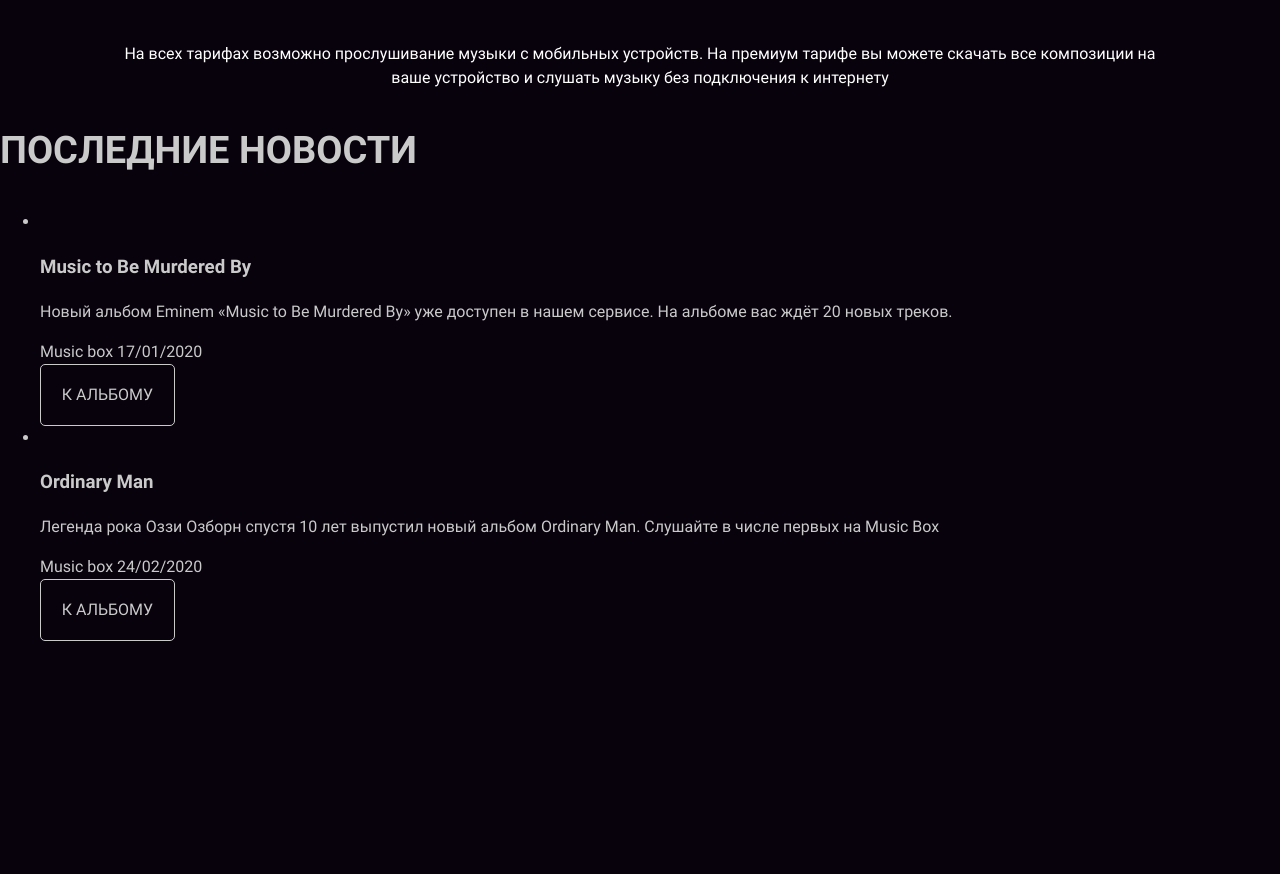
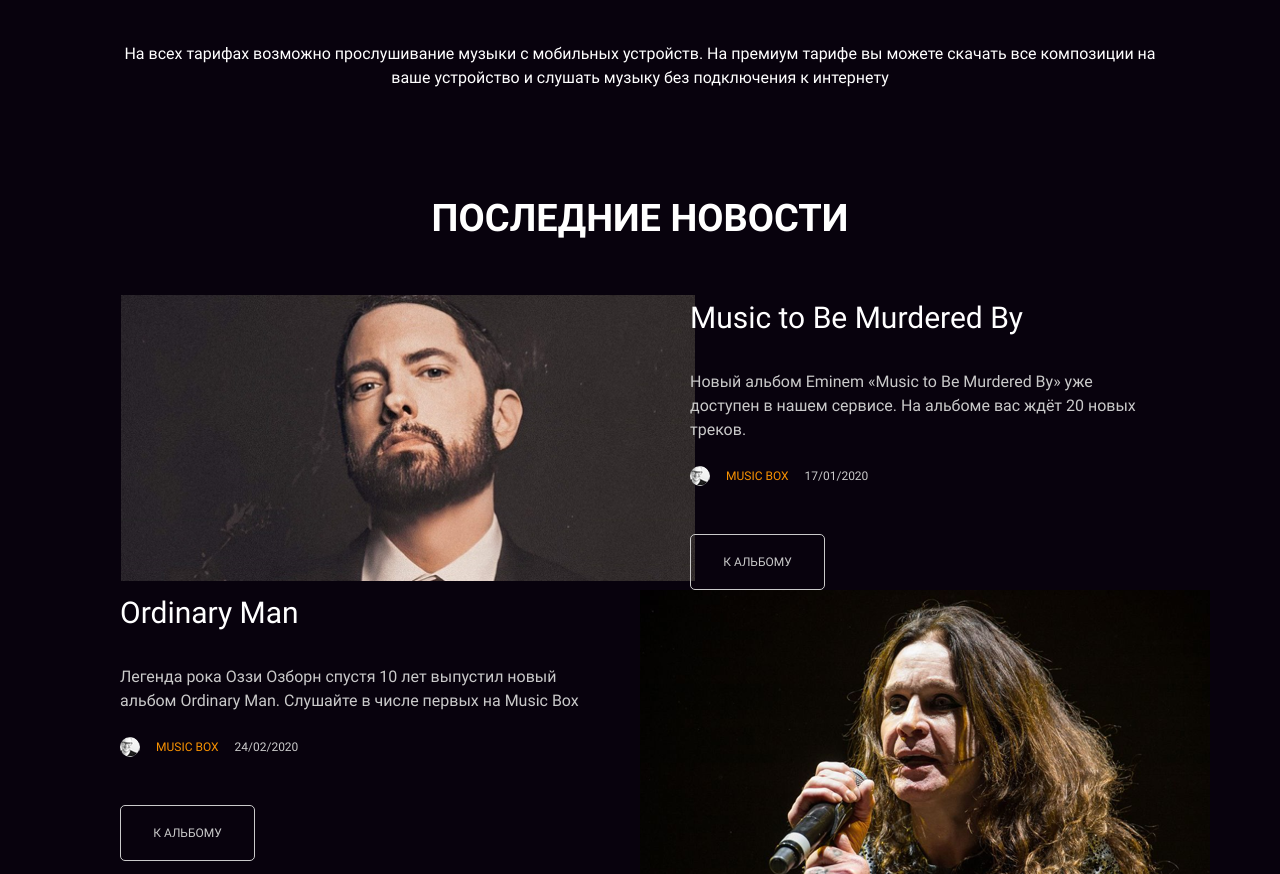
Before and after one commit to NadyaPod/layout-designer-project-56, a website: page src/index.html in a window 1280 px wide. Shown: the part 2226-3100 px from the top of the page. Before the commit the page ends 2867 px from the top, so only its background shows below. Drawn offline with Linux system fonts and the light colour scheme.

Commit message:
feat: news

```diff
--- a/src/index.html
+++ b/src/index.html
@@ -1,5 +1,5 @@
 <!DOCTYPE html>
-<html lang="en">
+<html lang="ru">
 <head>
   <meta charset="UTF-8">
   <meta http-equiv="X-UA-Compatible" content="IE=edge">
@@ -86,12 +86,13 @@
       <p class="subscription__text">На всех тарифах возможно прослушивание музыки с мобильных устройств. На премиум
         тарифе вы можете скачать все композиции на ваше устройство и слушать музыку без подключения к интернету</p>
     </section>
-    <section class="news" id="page-news">
+    <section class="news container" id="page-news">
       <h2 class="news__title">Последние новости</h2>
       <ul class="news__list">
         <li class="news__item album">
-          <a href="" class="album__link"><img src="" alt="" class="album__image"></a>
-          <div class="album__description">
+          <a href="" class="album__link"><img src="./images/Music to Be Murdered By.png" alt="Eminem portrait"
+              class="album__image" width="575" height="286"></a>
+          <div class="album__description description">
             <h3 class="description__title">Music to Be Murdered By</h3>
             <p class="description__text">Новый альбом Eminem «Music to Be Murdered By» уже доступен в нашем сервисе. На
               альбоме вас ждёт 20 новых треков.</p>
@@ -102,9 +103,10 @@
             <a href="#" class="album__button button button--size-s">К альбому</a>
           </div>
         </li>
-        <li class="news__item album">
-          <a href="" class="album__link"><img src="" alt="" class="album__image"></a>
-          <div class="album__description">
+        <li class="news__item album album--reversed">
+          <a href="" class="album__link"><img src="./images/Ordinary Man.png" alt="Ozzy Osbourne portrait"
+              class="album__image"></a>
+          <div class="album__description description">
             <h3 class="description__title">Ordinary Man</h3>
             <p class="description__text">Легенда рока Оззи Озборн спустя 10 лет выпустил новый альбом Ordinary Man.
               Слушайте в числе первых на Music Box</p>
--- /dev/null
+++ b/src/styles/sass/blocks/_album.scss
@@ -0,0 +1,15 @@
+.album {
+  &__link {
+    display: block;
+    width: 50%;
+  }
+
+  &__image {
+    display: block;
+    object-fit: contain;
+  }
+
+  &--reversed {
+    flex-direction: row-reverse;
+  }
+}
--- /dev/null
+++ b/src/styles/sass/blocks/_button.scss
@@ -0,0 +1,25 @@
+.button {
+  display: block;
+  width: 100%;
+  padding: 20px;
+  color: $white;
+  background-color: transparent;
+  border: 1px solid $white;
+  border-radius: 5px;
+  text-align: center;
+  text-decoration: none;
+  text-transform: uppercase;
+
+  &--size-s {
+    width: 135px;
+    color: $grey;
+    border-color: $grey;
+    padding: 17px;
+    font-size: 12px;
+    line-height: 20px;
+  }
+
+  &:hover {
+    opacity: 0.8;
+  }
+}
--- /dev/null
+++ b/src/styles/sass/blocks/_description.scss
@@ -0,0 +1,43 @@
+.description {
+  &__title {
+    margin: 0;
+    margin-bottom: 30px;
+    font-size: 30px;
+    line-height: 45px;
+    color: $white;
+    font-weight: 400;
+  }
+
+  &__text {
+    margin: 0;
+    margin-bottom: 24px;
+  }
+
+  &__info-wrap {
+    display: flex;
+    gap: 16px;
+    margin-bottom: 48px;
+
+    &::before {
+      content: '';
+      display: block;
+      width: 20px;
+      height: 20px;
+      border-radius: 50%;
+      background-image: url("../images/avatar.png");
+
+    }
+  }
+
+  &__author {
+    font-size: 12px;
+    line-height: 20px;
+    color: $orange;
+    text-transform: uppercase;
+  }
+
+  &__date {
+    font-size: 12px;
+    line-height: 20px;
+  }
+}
--- /dev/null
+++ b/src/styles/sass/blocks/_news.scss
@@ -0,0 +1,23 @@
+.news {
+  padding-top: 100px;
+
+  &__title {
+    margin: 0;
+    margin-bottom: 48px;
+    font-size: 38px;
+    line-height: 57px;
+    color: $white;
+    text-align: center;
+  }
+
+  &__list {
+    margin: 0;
+    padding: 0;
+    list-style-type: none;
+  }
+
+  &__item {
+    display: flex;
+    gap: 50px;
+  }
+}
--- a/src/styles/sass/blocks/_subscription.scss
+++ b/src/styles/sass/blocks/_subscription.scss
@@ -26,9 +26,8 @@
   }
 }
 
-.subscription__option {}
-
 .subscription__text {
+  margin: 0;
   color: $white;
   text-align: center;
 }
--- a/src/styles/sass/styles.scss
+++ b/src/styles/sass/styles.scss
@@ -10,4 +10,7 @@
 @import "./blocks/hero-form";
 @import "./blocks/subscription";
 @import "./blocks/option";
-@import "./blocks/button"
+@import "./blocks/button";
+@import "./blocks/news";
+@import "./blocks/album";
+@import "./blocks/description";
```
Also changed, not shown: src/styles/styles.css, 1 other file.
